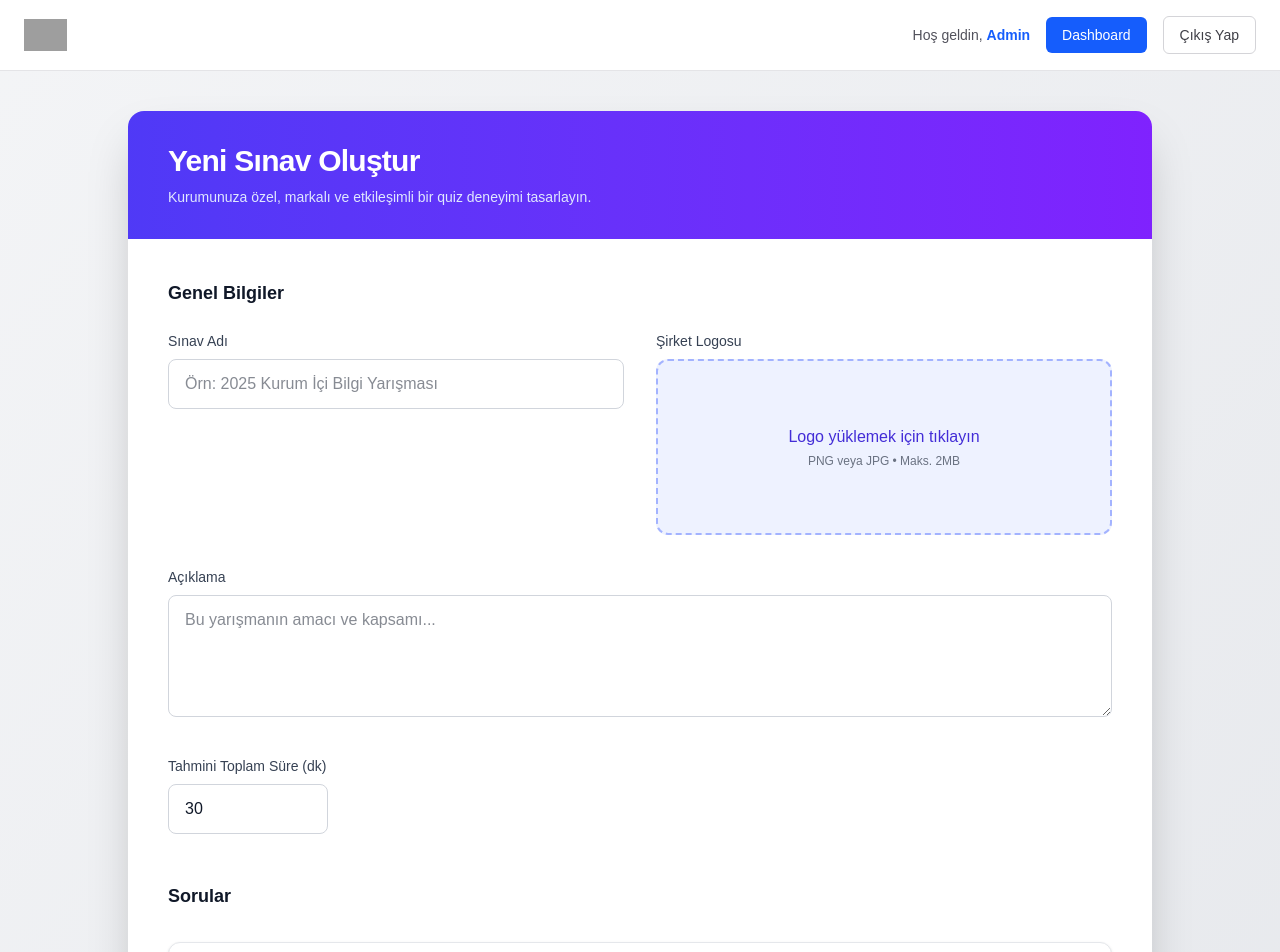
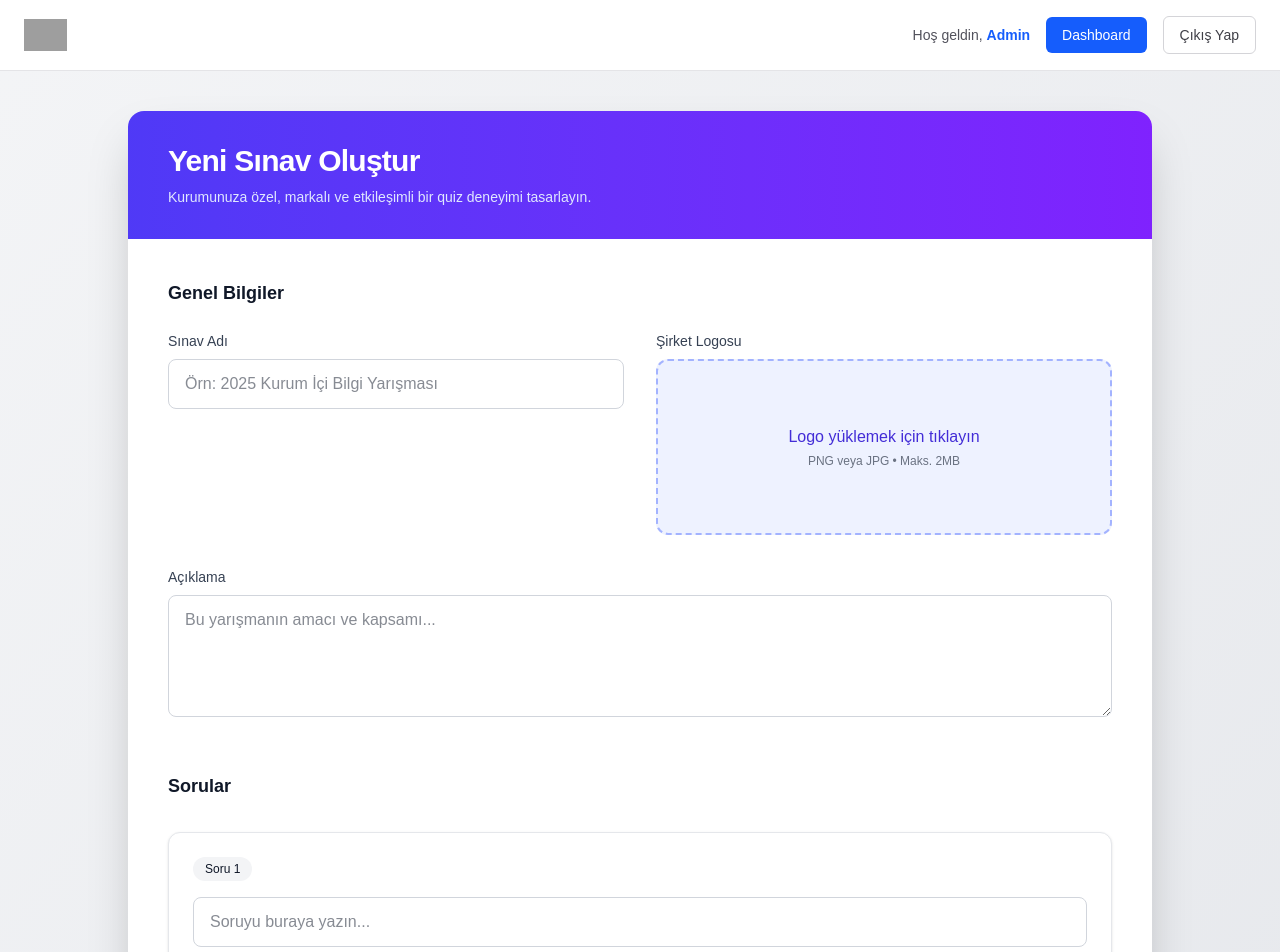
Before and after one commit to ikbaldemirci/yakogroups_quiz, a Next.js app in the folder client/: page /create in a window 1280 px wide. Shown: the top 952 px of the page. Built offline with nearby package versions, Linux system fonts and the light colour scheme; sample sign-in values are in the browser's storage; grey boxes are pictures that could not be loaded.

Commit message:
feat: remove durationMinutes from quiz creation and editing processes

```diff
--- a/client/pages/admin/index.tsx
+++ b/client/pages/admin/index.tsx
@@ -124,8 +124,7 @@ export default function AdminDashboard() {
                     {quiz.description || "Açıklama girilmemiş."}
                   </p>
 
-                  <div className="flex justify-between items-center text-sm text-gray-500 mb-6">
-                    <span>{quiz.durationMinutes} dk</span>
+                  <div className="flex justify-end items-center text-sm text-gray-500 mb-6">
                     <span>
                       {new Date(quiz.createdAt).toLocaleDateString("tr-TR")}
                     </span>
--- a/client/pages/create.tsx
+++ b/client/pages/create.tsx
@@ -32,7 +32,6 @@ export default function CreateQuiz() {
 
   const [quizTitle, setQuizTitle] = useState("");
   const [quizDescription, setQuizDescription] = useState("");
-  const [quizDuration, setQuizDuration] = useState(30);
   const [coverImageFile, setCoverImageFile] = useState<File | null>(null);
   const [coverPreview, setCoverPreview] = useState<string | null>(null);
 
@@ -189,7 +188,6 @@ export default function CreateQuiz() {
         body: JSON.stringify({
           title: quizTitle,
           description: quizDescription,
-          durationMinutes: quizDuration,
           coverImage: coverImageUrl,
           questions: questionsWithImages,
         }),
@@ -297,18 +295,6 @@ export default function CreateQuiz() {
                     rows={4}
                     placeholder="Bu yarışmanın amacı ve kapsamı..."
                     className="w-full rounded-lg border border-gray-300 px-4 py-3 focus:ring-2 focus:ring-indigo-500 focus:outline-none transition"
-                  />
-                </div>
-
-                <div>
-                  <label className="block text-sm font-medium text-gray-700 mb-2">
-                    Tahmini Toplam Süre (dk)
-                  </label>
-                  <input
-                    type="number"
-                    value={quizDuration}
-                    onChange={(e) => setQuizDuration(Number(e.target.value))}
-                    className="w-40 rounded-lg border border-gray-300 px-4 py-3 focus:ring-2 focus:ring-indigo-500 focus:outline-none transition"
                   />
                 </div>
               </div>
--- a/client/pages/edit/[id].tsx
+++ b/client/pages/edit/[id].tsx
@@ -34,7 +34,6 @@ export default function EditQuiz() {
 
     const [quizTitle, setQuizTitle] = useState("");
     const [quizDescription, setQuizDescription] = useState("");
-    const [quizDuration, setQuizDuration] = useState(30);
     const [coverImageFile, setCoverImageFile] = useState<File | null>(null);
     const [coverPreview, setCoverPreview] = useState<string | null>(null);
 
@@ -54,7 +53,6 @@ export default function EditQuiz() {
 
                 setQuizTitle(quiz.title);
                 setQuizDescription(quiz.description);
-                setQuizDuration(quiz.durationMinutes);
                 if (quiz.coverImage) {
                     setCoverPreview(`http://localhost:5000${quiz.coverImage}`);
                 }
@@ -225,7 +223,6 @@ export default function EditQuiz() {
                 body: JSON.stringify({
                     title: quizTitle,
                     description: quizDescription,
-                    durationMinutes: quizDuration,
                     coverImage: coverImageUrl,
                     questions: questionsWithImages,
                 }),
@@ -323,18 +320,6 @@ export default function EditQuiz() {
                                         onChange={(e) => setQuizDescription(e.target.value)}
                                         rows={4}
                                         className="w-full rounded-lg border border-gray-300 px-4 py-3 focus:ring-2 focus:ring-orange-500 focus:outline-none transition"
-                                    />
-                                </div>
-
-                                <div>
-                                    <label className="block text-sm font-medium text-gray-700 mb-2">
-                                        Tahmini Süre (dk)
-                                    </label>
-                                    <input
-                                        type="number"
-                                        value={quizDuration}
-                                        onChange={(e) => setQuizDuration(Number(e.target.value))}
-                                        className="w-40 rounded-lg border border-gray-300 px-4 py-3 focus:ring-2 focus:ring-orange-500 focus:outline-none transition"
                                     />
                                 </div>
                             </div>
```
Also changed, not shown: 2 other files (tests, documents, lock files or other folders).
